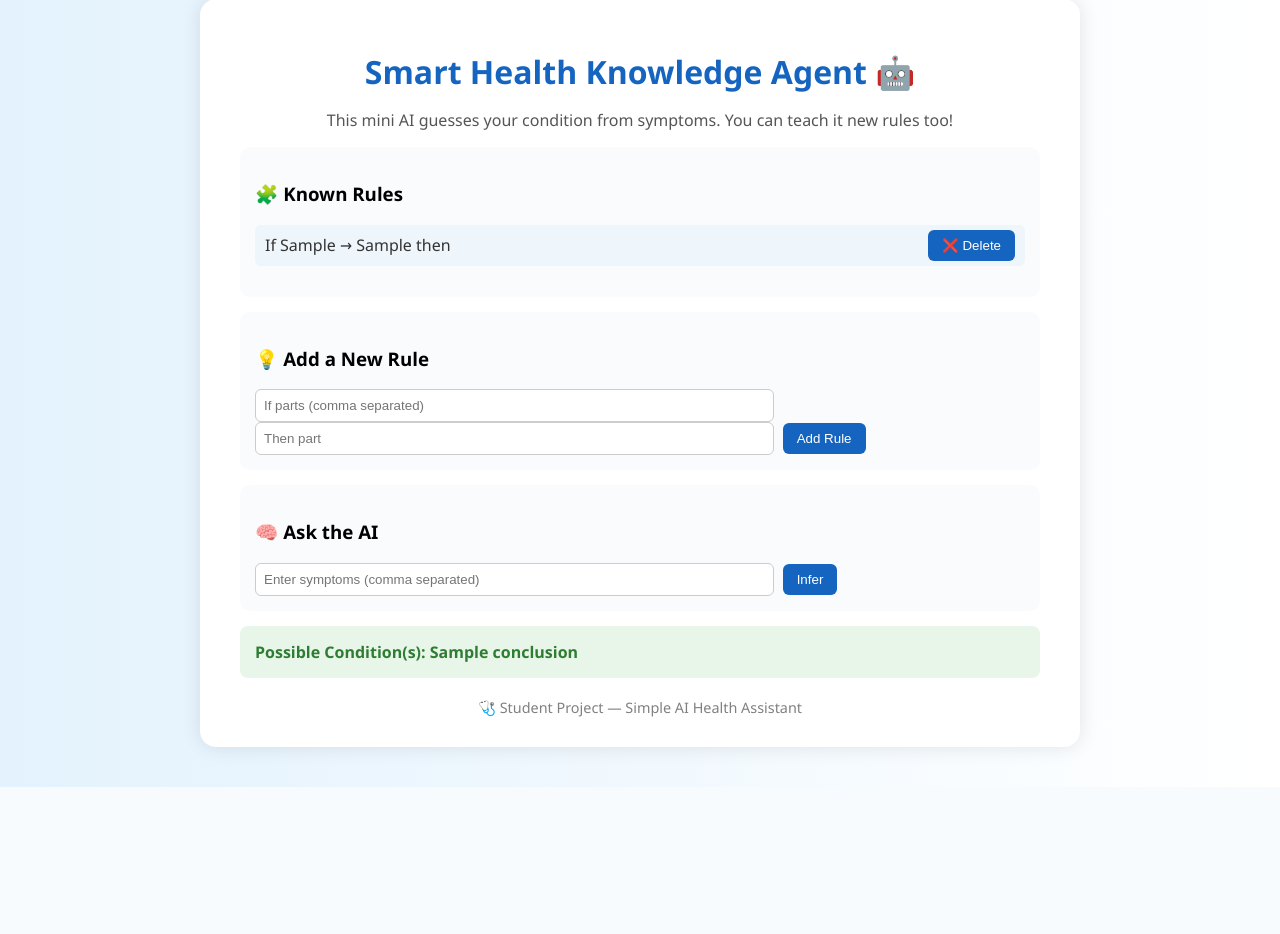
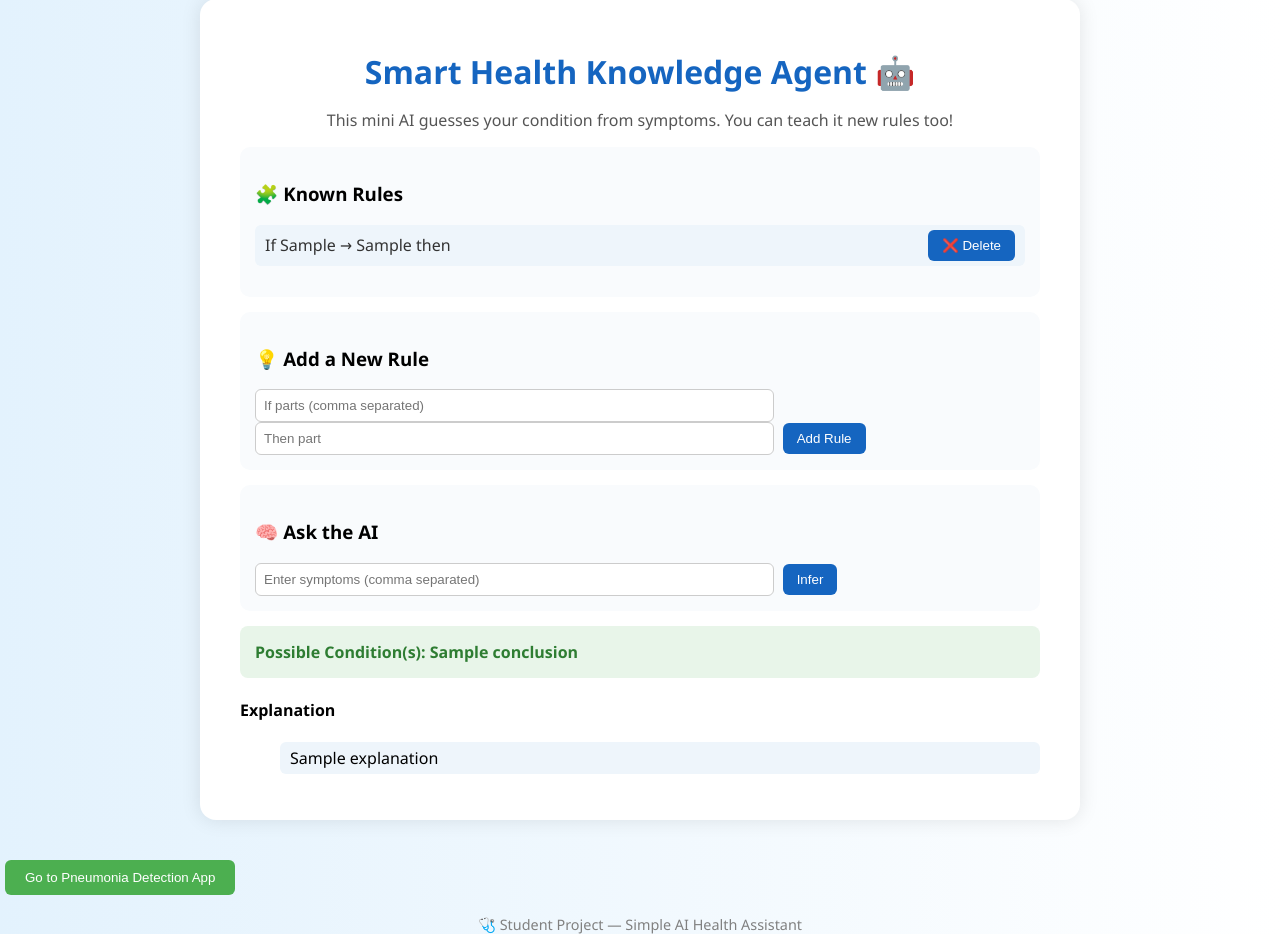
Before and after one commit to RiyaNarang24/knowledge_based_ai_agent, a Flask app: template templates/index.html in a window 1280 px wide. Shown: the part 41-975 px from the top of the page. Before the commit the page ends 828 px from the top, so only its background shows below. Run offline with Flask 2, Linux system fonts and the light colour scheme; the template is opened without the code that fills it: most values are stand-ins (such as "Sample title", 1, 10 or a date in 2020).

Commit message:
Added button linking to Pneumonia Detection App

```diff
--- a/templates/index.html
+++ b/templates/index.html
@@ -175,10 +175,29 @@
   window.speechSynthesis.speak(msg);
 </script>
 {% endif %}
+
+{% if results.explanation %}
+  <h4>Explanation</h4>
+  <ol>
+    {% for s in results.explanation %}
+      <li>{{ s }}</li>
+    {% endfor %}
+  </ol>
 {% endif %}
+</div>
+{% endif %}
+</section>
+
+<a href="https://smarthealthai-ncq7kky52fti3ncpsr73mz.streamlit.app/" target="_blank">
+  <button style="padding:10px 20px; background-color:#4CAF50; color:white; border:none; border-radius:6px;">
+    Go to Pneumonia Detection App
+  </button>
+</a>
+
 
     <footer>🩺 Student Project — Simple AI Health Assistant</footer>
   </div>
+
 </body>
 
 </html>
```
Lines whose indentation alone changed are shown as unchanged.
